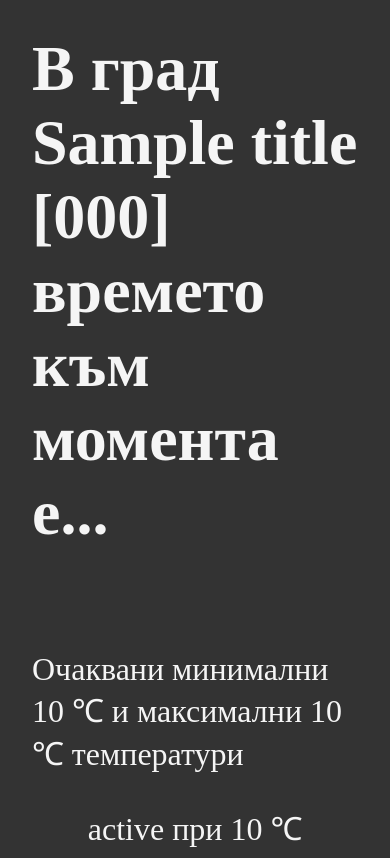
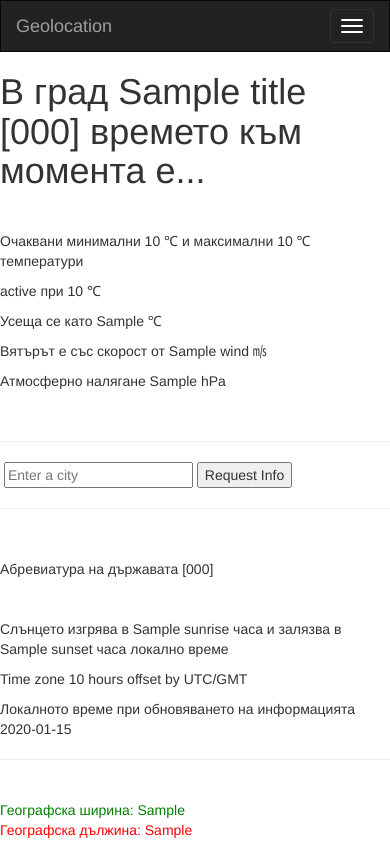
Before and after one commit to Dinamitrii/django_geolocation, a Python web app: template geolocation/templates/weather.html in a window 390 px wide. Shown: the top 858 px of the page. Run offline with Jinja, Linux system fonts and the light colour scheme; the template is opened without the code that fills it: most values are stand-ins (such as "Sample title", 1, 10 or a date in 2020); some libraries are stand-ins or nearby versions.

Commit message:
added "static" directory

```diff
--- a/geolocation/geolocation/settings.py
+++ b/geolocation/geolocation/settings.py
@@ -38,6 +38,7 @@ INSTALLED_APPS = [
     'django.contrib.messages',
     'django.contrib.staticfiles',
     'location',  # Custom app for geolocation
+    'weather',
 
 ]
 
@@ -56,7 +57,7 @@ ROOT_URLCONF = 'geolocation.urls'
 TEMPLATES = [
     {
         'BACKEND': 'django.template.backends.django.DjangoTemplates',
-        'DIRS': [BASE_DIR / 'templates'],  # Directory for custom templates
+        'DIRS': [BASE_DIR / 'templates'], # Directory for custom templates
         'APP_DIRS': True,
         'OPTIONS': {
             'context_processors': [
--- a/geolocation/templates/weather.html
+++ b/geolocation/templates/weather.html
@@ -3,31 +3,73 @@
 
 <head>
 
-    <meta charset="UTF-8">
-    <meta name="viewport" content="width=device-width, initial-scale=1.0">
+   <meta charset="utf-8">
+    <meta name="viewport" content="width=device-width, initial-scale=1">
+    <link rel="stylesheet" href="https://maxcdn.bootstrapcdn.com/bootstrap/3.4.1/css/bootstrap.min.css">
+    <script src="https://ajax.googleapis.com/ajax/libs/jquery/3.5.1/jquery.min.js"></script>
+    <script src="https://maxcdn.bootstrapcdn.com/bootstrap/3.4.1/js/bootstrap.min.js"></script>
+    <style>
+        /* Remove the navbar's default margin-bottom and rounded borders */
+        .navbar {
+            margin-bottom: 0;
+            border-radius: 0;
+        }
 
-    <meta name="author" content="Камен Караиванов, Вестерос БГ ЕООД" />
+        /* Set height of the grid so .sidenav can be 100% (adjust as needed) */
+        .row.content {
+            height: 450px
+        }
 
-    <link href="{{ url_for('static', filename='styles/style.css') }}" rel="stylesheet"/>
+        /* Set gray background color and 100% height */
+        .sidenav {
+            padding-top: 20px;
+            background-color: #f1f1f1;
+            height: 100%;
+        }
 
-    <title>{{ title }} {{ country_code }} времето</title>
+        /* Set black background color, white text and some padding */
+        footer {
+            background-color: #555;
+            color: white;
+            padding: 15px;
+        }
 
+        /* On small screens, set height to 'auto' for sidenav and grid */
+        @media screen and (max-width: 767px) {
+            .sidenav {
+                height: auto;
+                padding: 15px;
+            }
 
-    <link rel="canonical" href="https://www.predictorian.online/weather">
+            .row.content {
+                height: auto;
+            }
+        }
+    </style>
+    <title></title>
+</head>
+<body>
 
+<nav class="navbar navbar-inverse">
+    <div class="container-fluid">
+        <div class="navbar-header">
+            <button type="button" class="navbar-toggle" data-toggle="collapse" data-target="#myNavbar">
+                <span class="icon-bar"></span>
+                <span class="icon-bar"></span>
+                <span class="icon-bar"></span>
+            </button>
+            <a class="navbar-brand" href="#">Geolocation</a>
+        </div>
+        <div class="collapse navbar-collapse" id="myNavbar">
+            <ul class="nav navbar-nav">
+                <li class="active"><a href="#">Home</a></li>
+            </ul>
 
-    <link rel="apple-touch-icon" sizes="180x180" href="{{ url_for('static', filename='images/favicon/apple-touch-icon.png') }}"/>
-    <link rel="icon" type="image/png" sizes="32x32" href="{{ url_for('static', filename='images/favicon/favicon-32x32.png') }}"/>
-    <link rel="icon" type="image/png" sizes="16x16" href=" {{ url_for('static', filename='images/favicon/favicon-16x16.png') }}"/>
-    <link rel="manifest" href="{{ url_for('static', filename='images/favicon/site.webmanifest') }}"/>
-    <link rel="mask-icon" href="{{ url_for('static', filename='images/favicon/safari-pinned-tab.svg', color='#5bbad5') }}"/>
-    <link rel="shortcut icon" href="{{ url_for('static', filename='images/favicon/favicon.ico') }}"/>
+        </div>
+    </div>
+</nav>
 
-    <meta name="msapplication-TileColor" content="#00aba9"/>
-    <meta name="msapplication-config" content="static/images/favicon/browserconfig.xml"/>
-    <meta name="theme-color" content="#ffffff"/>
-
-</head>
+</body>
 
 <body>
 <h1>В град {{ title }} [{{ country_code }}] времето към момента е...</h1>
--- a/geolocation/weather.py
+++ b/geolocation/weather.py
@@ -4,7 +4,7 @@ import segno
 import requests
 import os
 
-load_dotenv('static/.env')
+load_dotenv('templates/.env')
 # API_KEY = os.getenv("API_KEY")
 
 
```
Also changed, not shown: geolocation/static/server.ini (renamed from geolocation/templates/server.ini), geolocation/static/server.py (renamed from geolocation/templates/server.py).
